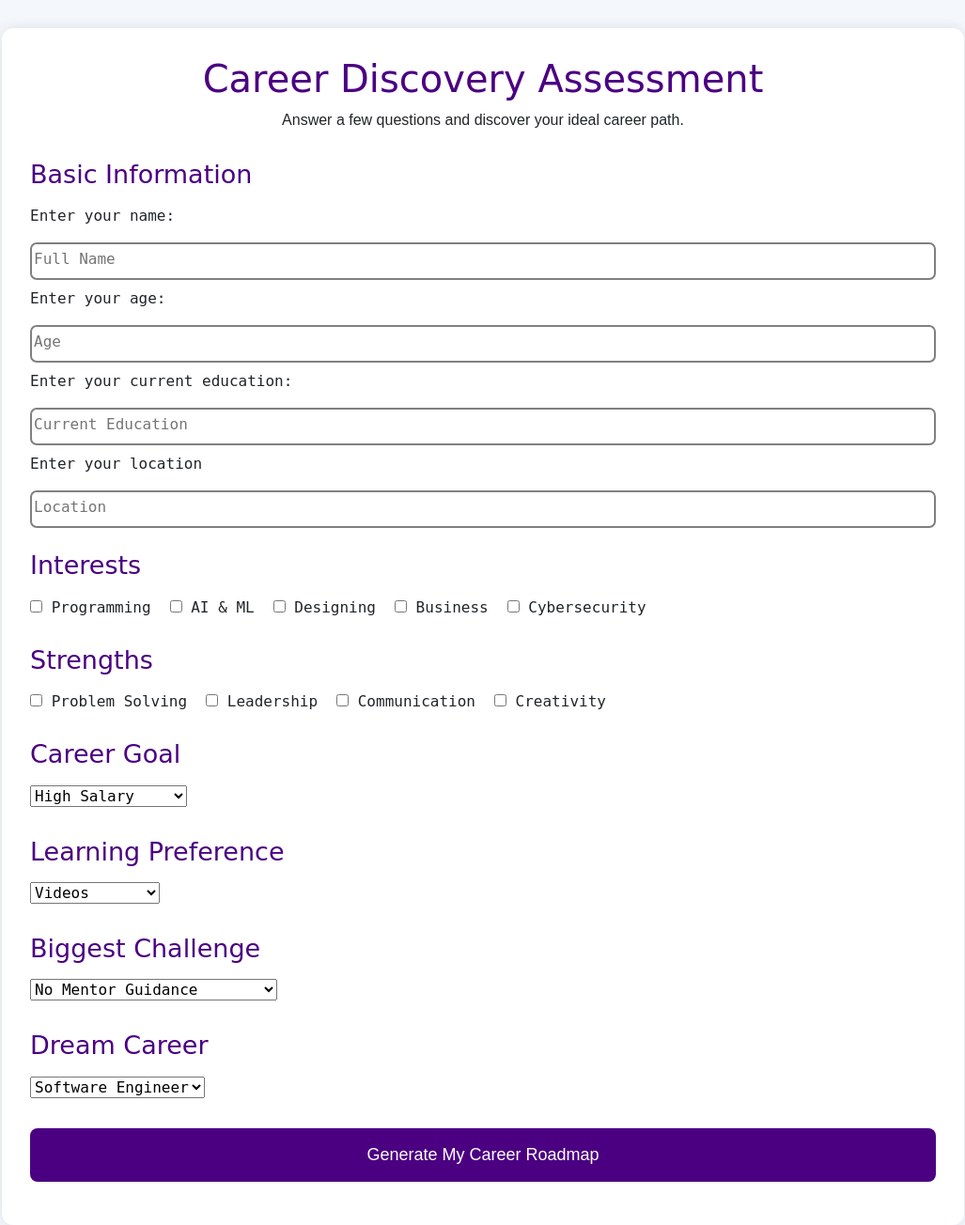
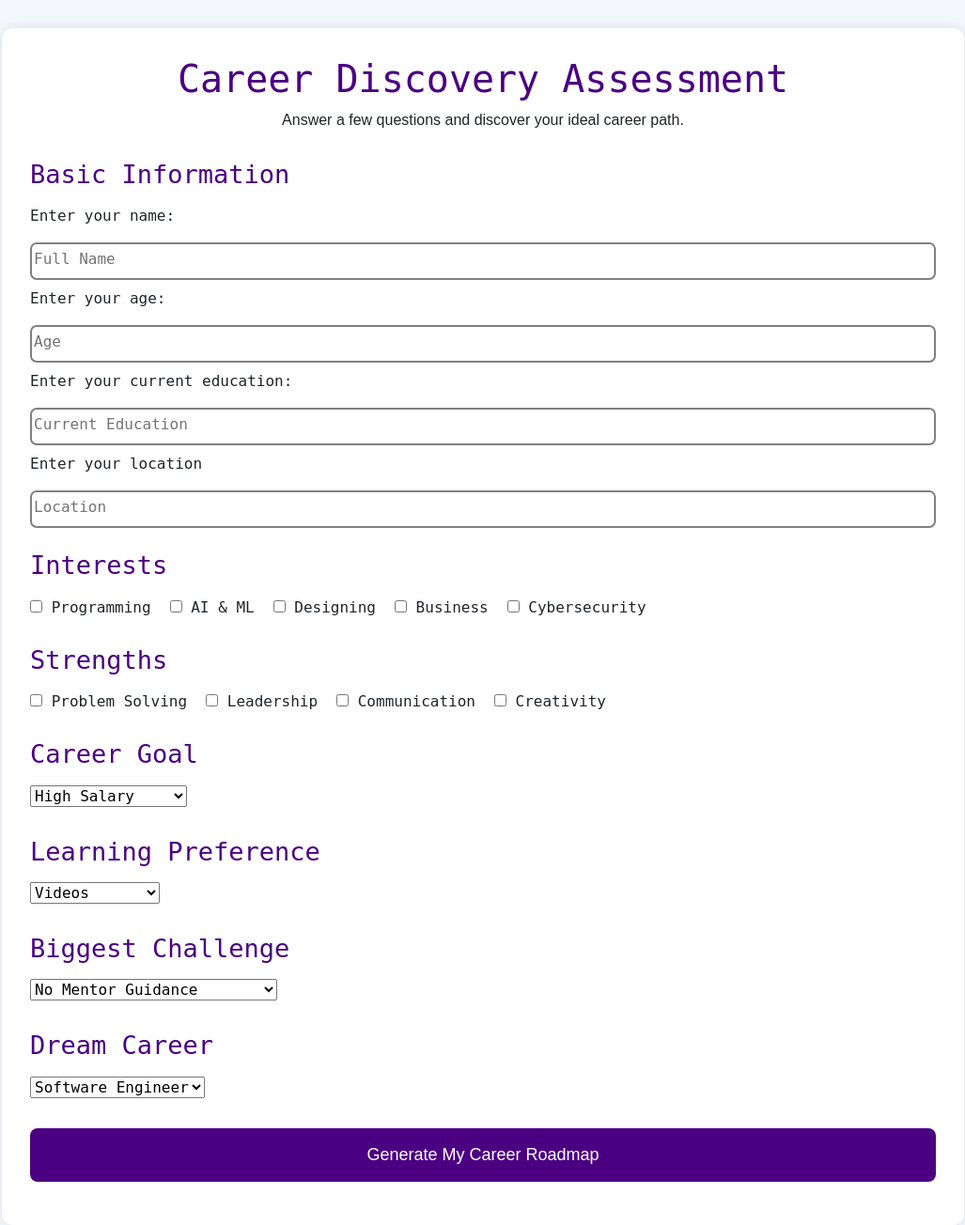
Before and after one commit to krishnakowshikmeesala/AI-Career-Mentor, a Django app: page /assessment/ in a window 1280 px wide. Shown: the whole page at 94% size, without its empty margins (126-1153 px from the left). Run offline with Django 5.2, Linux system fonts and the light colour scheme; some libraries are stand-ins or nearby versions.

Commit message:
Update assessment.css

```diff
--- a/carrermentor/mentor/static/css/assessment.css
+++ b/carrermentor/mentor/static/css/assessment.css
@@ -14,13 +14,12 @@ body{
 .main-heading{
     text-align:center;
     color:#4b0082;
-    /* font-weight: bold; */
-    font-family:cursive;
+    font-family:monospace;
 }
 h2{
     color:#4b0082;
     font-size:27px;
-    font-family:cursive;
+    font-family:monospace;
 }
 .subtitle{
     text-align:center;
```
